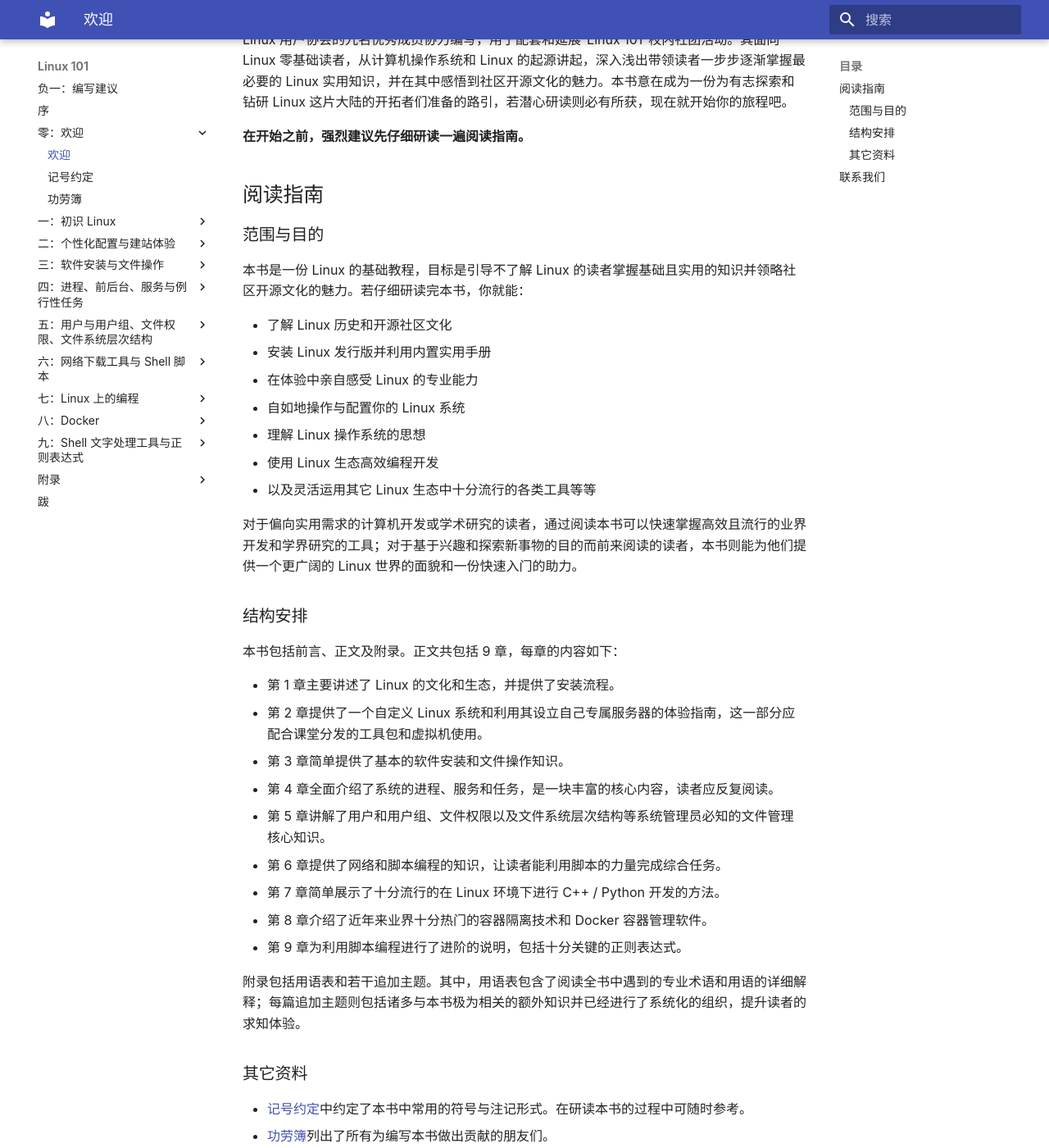
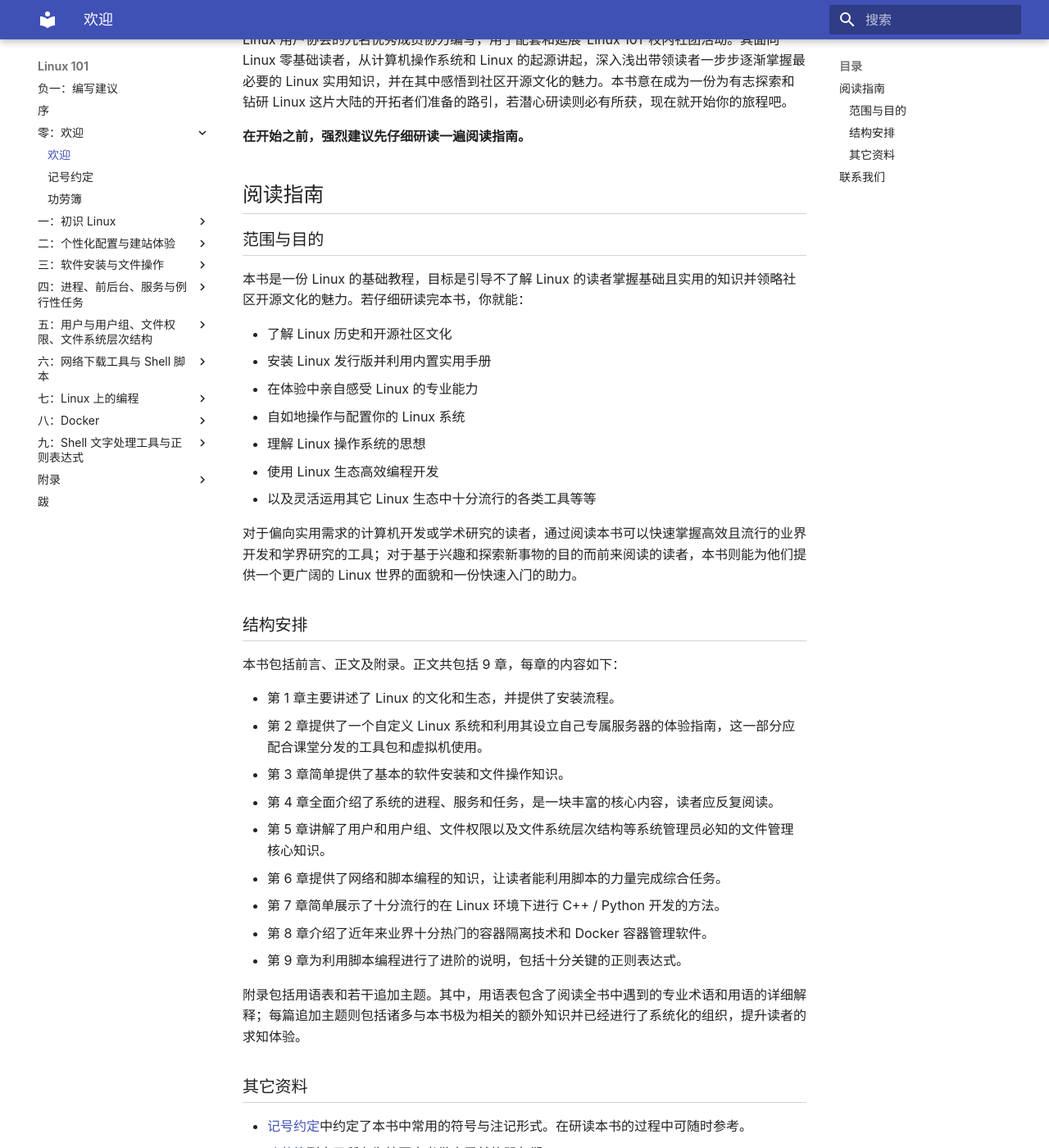
Before and after one commit to ustclug/Linux101-docs, an MkDocs documentation site: the page built from docs/index.md, in a window 1280 px wide and 1400 px high, scrolled down 228 px. Shown: the whole window at 82% size. Built offline with MkDocs 1.6.1 and Material for MkDocs 9.7.7, drawn with Linux system fonts in a browser that asks for light colours.

Commit message:
Add line below H2 and H3

```diff
--- /dev/null
+++ b/docs/css/extra.css
@@ -0,0 +1,24 @@
+.red {
+  color: red !important; }
+
+.md-typeset h2, .md-typeset h3 {
+  padding-bottom: 0.2em;
+  border-bottom: 1px solid #d3d3d3; }
+.md-typeset img {
+  display: block;
+  margin-left: auto;
+  margin-right: auto; }
+  .md-typeset img.inline {
+    display: inline-block; }
+.md-typeset .md-typeset__table {
+  display: block;
+  margin-left: auto;
+  margin-right: auto; }
+  .md-typeset .md-typeset__table > table {
+    width: auto;
+    margin: 0 auto; }
+.md-typeset p.caption {
+  text-align: center;
+  font-size: 0.94em;
+  color: grey;
+  margin: -1em 0 0; }
--- a/docs/css/extra.scss
+++ b/docs/css/extra.scss
@@ -7,6 +7,11 @@
 }
 
 .md-typeset {
+	h2, h3 {
+		padding-bottom: 0.2em;
+		border-bottom: 1px solid #d3d3d3;
+	}
+
 	img {
 		display: block;
 		margin-left: auto;
```
